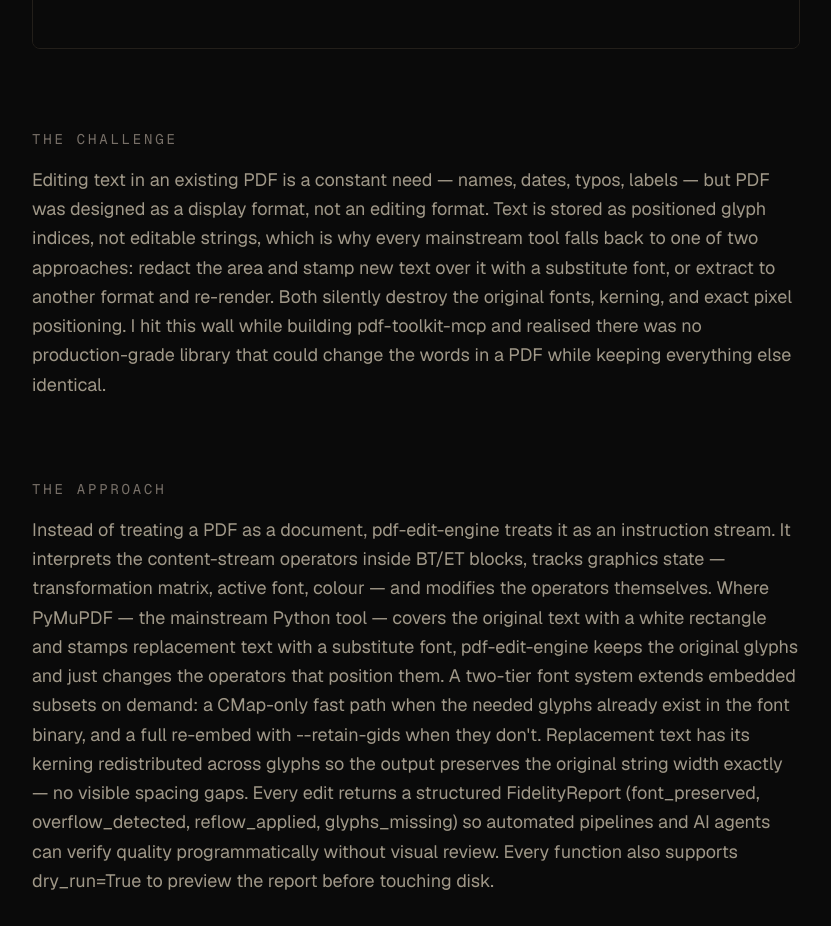
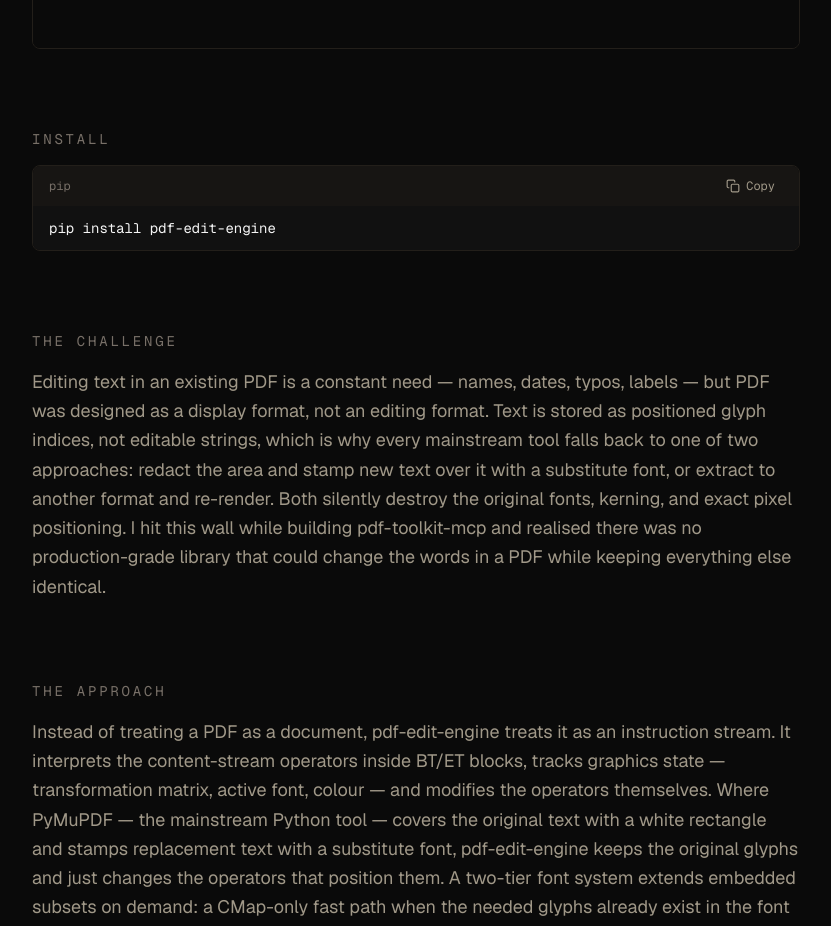
Before and after one commit to AryanBV/Aryan-Portfolio, a Next.js app: page /projects/pdf-edit-engine in a window 1280 px wide. Shown: the part 960-1886 px from the top of the page, without its empty margins (224-1055 px from the left). Built offline with nearby package versions, Linux system fonts and the light colour scheme.

Commit message:
feat(projects): add install-snippet copy-button on detail pages

```diff
--- a/src/app/projects/[slug]/page.tsx
+++ b/src/app/projects/[slug]/page.tsx
@@ -8,6 +8,7 @@
   type Project,
 } from "@/lib/projects";
 import { DeviceFrame } from "@/components/ui/device-frame";
+import { InstallSnippet } from "@/components/ui/install-snippet";
 import { TerminalFrame } from "@/components/ui/terminal-frame";
 import { TerminalTranscript } from "@/components/ui/terminal-transcript";
 
@@ -207,6 +208,22 @@
           )}
         </div>
 
+        {/* ── Install ──────────────────────────────────────────────── */}
+        {project.install && project.install.length > 0 && (
+          <section>
+            <p
+              className="text-sm uppercase tracking-[0.2em] mb-4"
+              style={{
+                color: "var(--text-muted)",
+                fontFamily: "var(--font-mono)",
+              }}
+            >
+              Install
+            </p>
+            <InstallSnippet install={project.install} />
+          </section>
+        )}
+
         {/* ── The Challenge ────────────────────────────────────────── */}
         <section>
           <p
--- /dev/null
+++ b/src/components/ui/install-snippet.tsx
@@ -0,0 +1,104 @@
+"use client";
+
+import { useEffect, useRef, useState } from "react";
+import { FiCheck, FiCopy } from "react-icons/fi";
+import type { ProjectInstall } from "@/lib/projects";
+import { cn } from "@/lib/utils";
+
+interface InstallSnippetProps {
+  install: ProjectInstall[];
+  className?: string;
+}
+
+export function InstallSnippet({ install, className }: InstallSnippetProps) {
+  const [copiedIdx, setCopiedIdx] = useState<number | null>(null);
+  const timeoutRef = useRef<ReturnType<typeof setTimeout> | null>(null);
+
+  useEffect(() => {
+    return () => {
+      if (timeoutRef.current) clearTimeout(timeoutRef.current);
+    };
+  }, []);
+
+  const handleCopy = async (command: string, idx: number) => {
+    try {
+      await navigator.clipboard.writeText(command);
+      setCopiedIdx(idx);
+      if (timeoutRef.current) clearTimeout(timeoutRef.current);
+      timeoutRef.current = setTimeout(() => setCopiedIdx(null), 2000);
+    } catch (err) {
+      console.error("Failed to copy install command:", err);
+    }
+  };
+
+  if (install.length === 0) return null;
+
+  return (
+    <div className={cn("space-y-3", className)}>
+      {install.map((item, idx) => {
+        const isCopied = copiedIdx === idx;
+        return (
+          <div
+            key={item.label}
+            className="rounded-lg overflow-hidden"
+            style={{ border: "1px solid var(--border)" }}
+          >
+            {/* Title bar — label + copy button */}
+            <div
+              className="flex items-center justify-between gap-3 px-4 py-2"
+              style={{ backgroundColor: "var(--bg-elevated)" }}
+            >
+              <span
+                className="text-xs"
+                style={{
+                  color: "var(--text-muted)",
+                  fontFamily: "var(--font-mono)",
+                }}
+              >
+                {item.label}
+              </span>
+              <button
+                type="button"
+                onClick={() => handleCopy(item.command, idx)}
+                aria-label={`Copy ${item.label} install command`}
+                className="inline-flex items-center gap-1.5 px-2 py-1 text-xs rounded transition-colors duration-200 focus-visible:ring-2 focus-visible:ring-[var(--accent)] focus-visible:outline-none focus-visible:ring-offset-2 focus-visible:ring-offset-[var(--bg-elevated)]"
+                style={{
+                  color: isCopied ? "var(--success)" : "var(--text-secondary)",
+                  fontFamily: "var(--font-mono)",
+                }}
+              >
+                {isCopied ? (
+                  <FiCheck aria-hidden className="w-3.5 h-3.5" />
+                ) : (
+                  <FiCopy aria-hidden className="w-3.5 h-3.5" />
+                )}
+                <span>{isCopied ? "Copied" : "Copy"}</span>
+              </button>
+            </div>
+
+            {/* Command row */}
+            <div
+              className="overflow-x-auto"
+              style={{ backgroundColor: "var(--bg-surface)" }}
+            >
+              <code
+                className="block px-4 py-3 text-xs sm:text-sm whitespace-nowrap"
+                style={{
+                  color: "var(--text-primary)",
+                  fontFamily: "var(--font-mono)",
+                }}
+              >
+                {item.command}
+              </code>
+            </div>
+
+            {/* Screen-reader-only live region for copy feedback */}
+            <span aria-live="polite" className="sr-only">
+              {isCopied ? `${item.label} install command copied` : ""}
+            </span>
+          </div>
+        );
+      })}
+    </div>
+  );
+}
```
